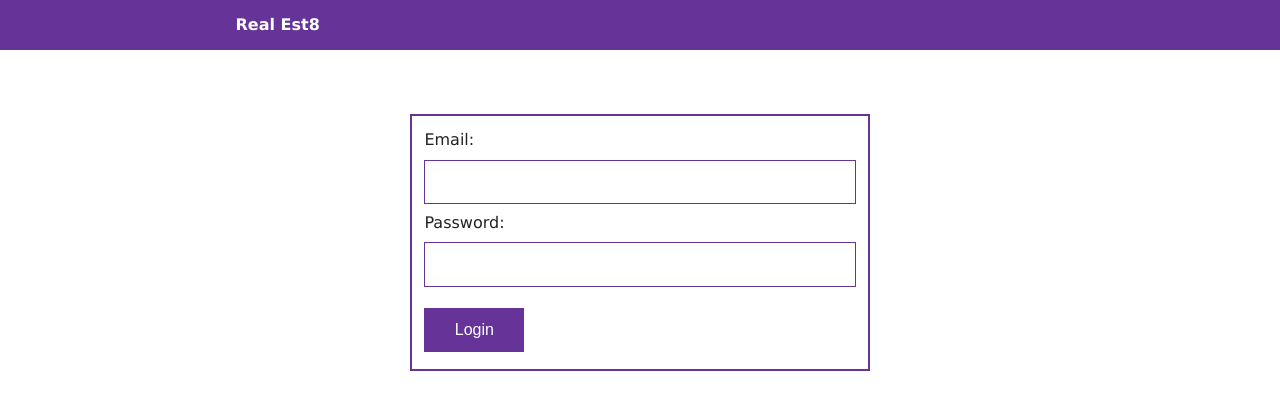
After one commit to chaseqi7/RealEst8, a PHP site: page /signup.html in a window 1280 px wide. The commit adds this page. Shown: the top 410 px of the page. Run offline with PHP 8.4, Linux system fonts and the light colour scheme; some libraries are stand-ins or nearby versions.

Commit message:
Login Form
finished the log in form

```diff
--- a/BTZApp/css/main.css
+++ b/BTZApp/css/main.css
@@ -8,7 +8,28 @@ body {
 }
 
 a {
+    color: inherit;
     text-decoration: inherit;
+}
+
+input[type=button], input[type=submit], input[type=reset] {
+    background-color: rebeccapurple;
+    border: 1px solid rebeccapurple;
+    width: 100px;
+    color: white;
+    padding: 12px 18px;
+    text-align: center;
+    text-decoration: none;
+    display: inline-block;
+    font-size: 16px;
+}
+
+input[type=text] {
+    border: 1px solid rebeccapurple;
+    padding: 12px 20px;
+    margin: 8px 0;
+    box-sizing: border-box;
+    width: 100%;
 }
 
 .navbar {
@@ -73,7 +94,7 @@ li a, .dropbtn {
 Home Page
 ---------------------------------------------------------------------------------------------------------------------*/
 #search-container {
-    margin: 3% 0% 1% 0%;
+    margin: 3% -4% 1% -4%;
 }
 
 #mainSearchBar {
@@ -121,7 +142,7 @@ Home Page
 }
 
 .listings > a {
-    color: black   ;
+    color: black;
 }
 
 .listing:hover {
@@ -192,29 +213,25 @@ Login Page
     border: 2px solid rebeccapurple;
 }
 
+#login-container > a {
+     color: rebeccapurple;
+}
+
 .login-element {
     margin-bottom: 5%;
 }
 
-#login-container > a {
-    color: rebeccapurple;
+#login-button  {
+    margin-top: 3%;
+    margin-bottom: 1%;
 }
 
-#login-button  {
-    background-color: rebeccapurple;
-    border: 1px solid rebeccapurple;
-    width: 100px;
-    color: white;
-    padding: 12px 18px;
-    text-align: center;
-    text-decoration: none;
-    display: inline-block;
-    font-size: 16px;
+#sign-up-link > a {
+    color: rebeccapurple;
+    margin-top: 0%;
+    margin-bottom: 1%;
 }
 
-#sign-up-link {
-    margin-top: 0%;
-}
 /*#login-container > form {*/
     /*padding: 1% 1% 1% 1%;*/
     /*margin: 5% 32% 0% 32%;*/
--- a/BTZApp/home.html
+++ b/BTZApp/home.html
@@ -61,7 +61,7 @@
         <div id="main-listings">
             <h2>Suggestions</h2><!--Should change 'Results' when someone searches for something-->
             <div id="listings">
-                <a href="listing-detail.html">
+                <a href="listing-detail.html" class="listing-link">
                     <div class="listing">
                         <img class="listing-image" src="img/example-house.jpg" />
                         <h3 class="listing-address">123 The Best Street</h3><br>
@@ -77,7 +77,7 @@
                         </div>
                     </div>
                 </a>
-                <a href="listing-detail.html">
+                <a href="listing-detail.html" class="listing-link">
                     <div class="listing">
                         <img class="listing-image" src="img/example-house2.jpg" />
                         <h3 class="listing-address">123 The Best Street</h3><br>
--- /dev/null
+++ b/BTZApp/signup.html
@@ -0,0 +1,62 @@
+<!DOCTYPE html>
+<html lang="en">
+    <head>
+        <meta charset="utf-8">
+        <meta http-equiv="x-ua-compatible" content="ie=edge">
+        <title>Real Est8 - Sign Up</title>
+        <meta name="description" content="">
+        <meta name="viewport" content="width=device-width, initial-scale=1">
+
+        <link rel="manifest" href="site.webmanifest">
+        <link rel="apple-touch-icon" href="icon.png">
+        <!-- Place favicon.ico in the root directory -->
+
+        <link rel="stylesheet" href="css/normalize.css">
+        <link rel="stylesheet" href="css/main.css">
+    </head>
+    <body>
+        <!--[if lte IE 9]>
+        <p class="browserupgrade">You are using an <strong>outdated</strong> browser. Please <a href="https://browsehappy.com/">upgrade your browser</a> to improve your experience and security.</p>
+        <![endif]-->
+
+        <!-- Add your site or application content here -->
+        <!--Navbar-->
+        <div id="nav-bar">
+            <ul class="navbar">
+                <li class="navTitle"><a href="home.html">Real Est8</a></li>
+                <!--<li id="account-dropdown" class="dropdown">-->
+                <!--<a href="login.html" class="dropbtn">Sign in</a>-->
+                <!--<div id="account-dropdown-content" class="dropdown-content">-->
+                <!--<a href="profile.html">Profile</a>-->
+                <!--<a href="#">Sign out</a>-->
+                <!--</div>-->
+                <!--</li>-->
+            </ul>
+        </div>
+        <!--Navbar-->
+        <!--Sign In Form-->
+        <div id="login-container">
+            <form>
+                <label id="login-label-email" class="login-element" for="login-email">Email:</label><br>
+                <input id="login-email" class="login-element" type="text"/><br>
+                <label id="login-label-password" class="login-element" for="login-password">Password:</label><br>
+                <input id="login-password" class="login-element" type="text"/><br>
+                <input id="login-button" class="login-element" type="submit" value="Login">
+            </form>
+        </div>
+        <!--Sign In Form-->
+
+        <script src="js/vendor/modernizr-3.5.0.min.js"></script>
+        <script src="https://code.jquery.com/jquery-3.2.1.min.js" integrity="sha256-hwg4gsxgFZhOsEEamdOYGBf13FyQuiTwlAQgxVSNgt4=" crossorigin="anonymous"></script>
+        <script>window.jQuery || document.write('<script src="js/vendor/jquery-3.2.1.min.js"><\/script>')</script>
+        <script src="js/plugins.js"></script>
+        <script src="js/home.js"></script>
+
+        <!-- Google Analytics: change UA-XXXXX-Y to be your site's ID. -->
+        <script>
+            window.ga=function(){ga.q.push(arguments)};ga.q=[];ga.l=+new Date;
+            ga('create','UA-XXXXX-Y','auto');ga('send','pageview')
+        </script>
+        <script src="https://www.google-analytics.com/analytics.js" async defer></script>
+    </body>
+</html>
```
